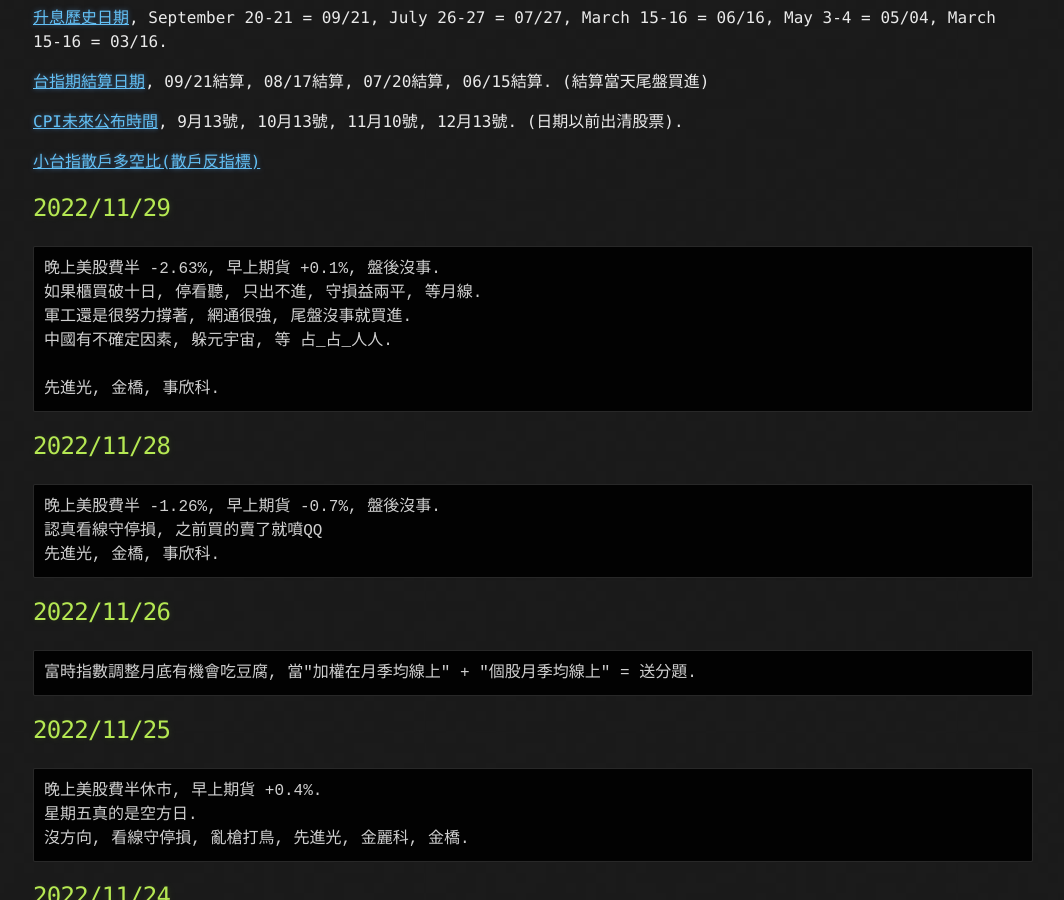
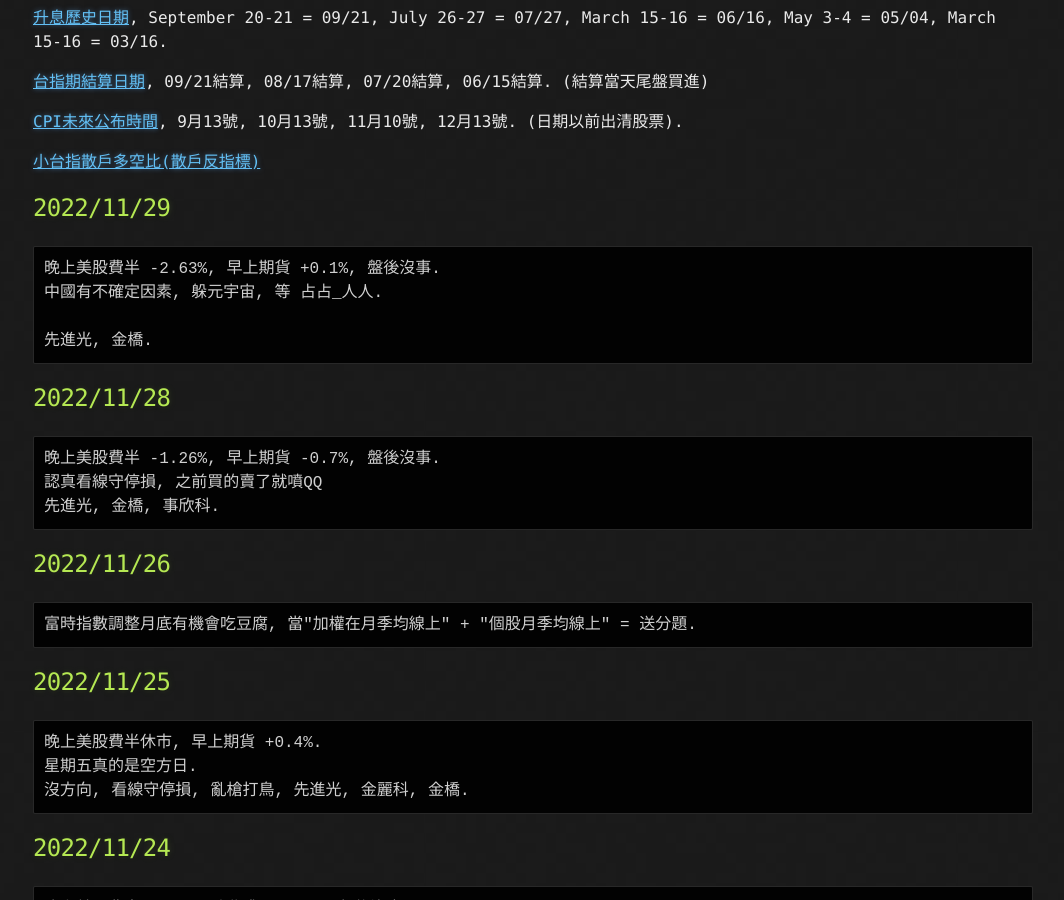
Before and after one commit to lepg5487/Stock_God, a Jekyll site: the page built from index.md, in a window 1280 px wide and 900 px high, scrolled down 332 px. Shown: the whole window, without its empty margins (107-1171 px from the left). Built offline with Jekyll 4.4.1, drawn with Linux system fonts in a browser that asks for light colours; our own code applies the rules of GitHub Pages for plain Markdown files.

Commit message:
Update index.md

````diff
--- a/index.md
+++ b/index.md
@@ -17,11 +17,9 @@ layout: testlayouts
 ## 2022/11/29
 ```
 晚上美股費半 -2.63%, 早上期貨 +0.1%, 盤後沒事.
-如果櫃買破十日, 停看聽, 只出不進, 守損益兩平, 等月線.
-軍工還是很努力撐著, 網通很強, 尾盤沒事就買進.
-中國有不確定因素, 躲元宇宙, 等 占_占_人人.
-
-先進光, 金橋, 事欣科.
+中國有不確定因素, 躲元宇宙, 等 占占_人人.
+
+先進光, 金橋.
 ```
 
 ## 2022/11/28
````
